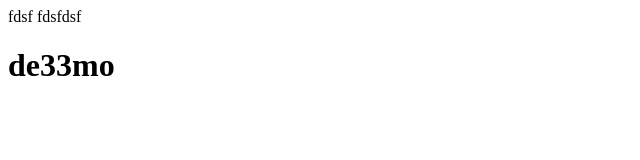
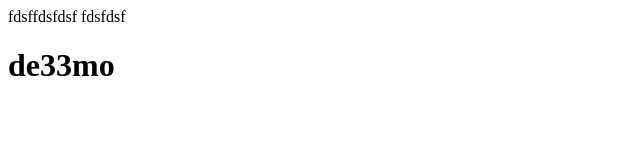
Before and after one commit to shuangliu710/test, a plain HTML site: page src/index.html in a window 1280 px wide. Shown: the full height of the page, 0-640 px from the left. Drawn offline with Linux system fonts and the light colour scheme.

Commit message:
user module

```diff
--- a/src/index.html
+++ b/src/index.html
@@ -6,7 +6,7 @@
 
 </head>
 <body>
-fdsf
+fdsffdsfdsf
 fdsfdsf
 <h1>de33mo</h1>
 </body>
```
